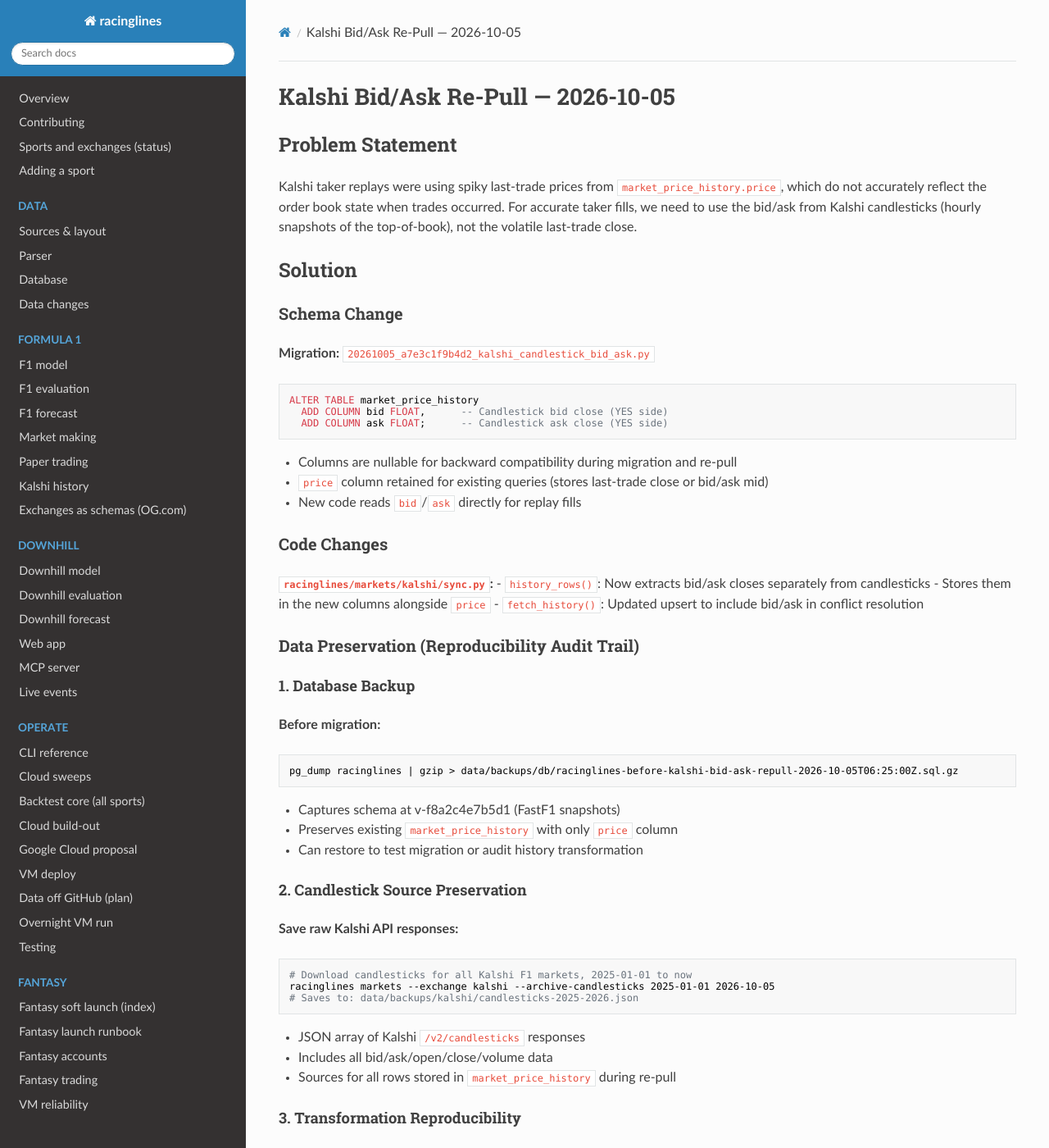
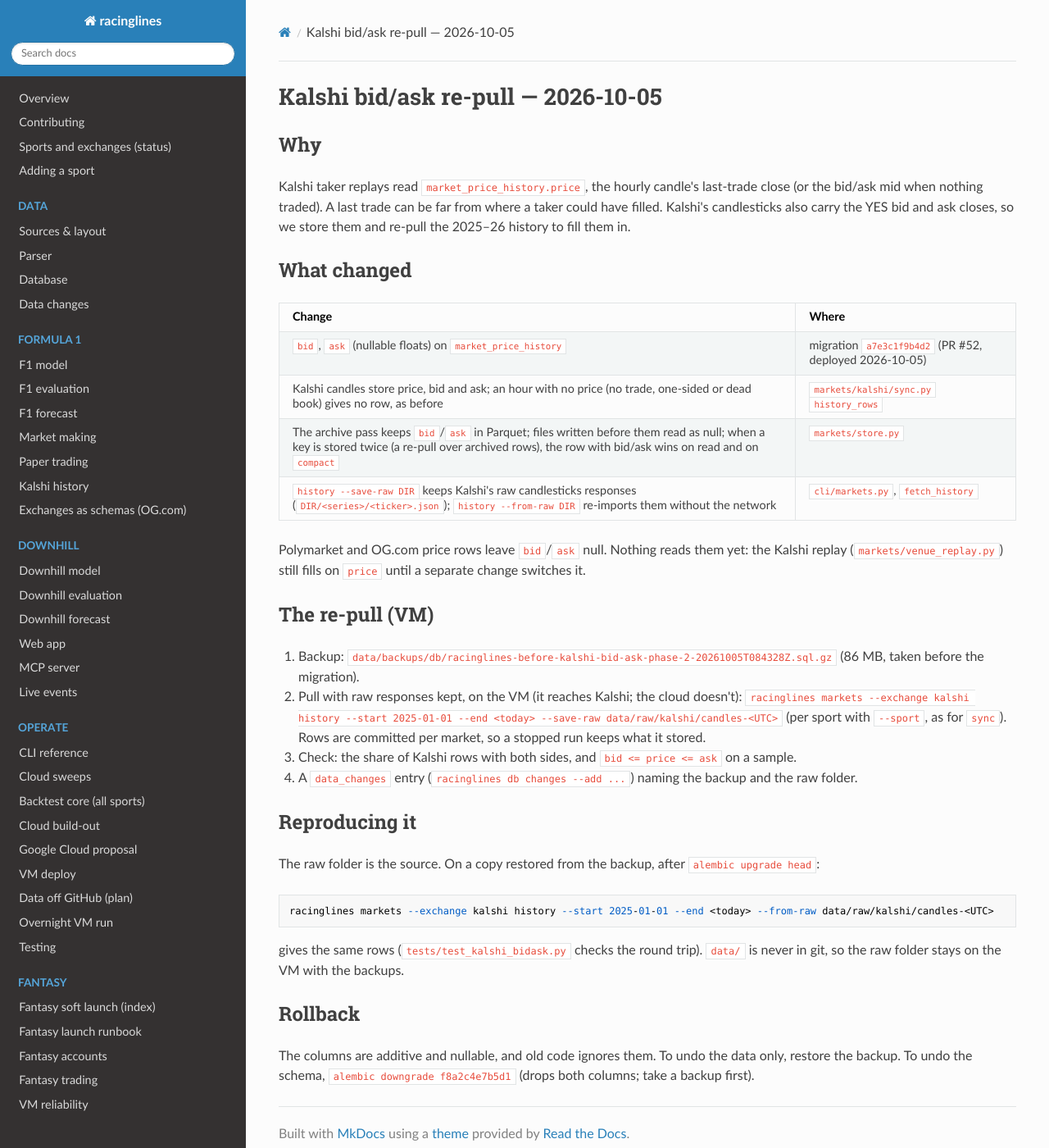
Before and after one commit to lalligagger/racinglines-public, an MkDocs documentation site: the page built from docs/data-changes/2026-10-05-kalshi-bid-ask-repull.md, in a window 1280 px wide and 1400 px high. Shown: the whole window at 82% size. Built offline with MkDocs 1.6.1, drawn with Linux system fonts in a browser that asks for light colours; nearby versions of some CDN libraries; some of the changed text lies outside the part shown.

Commit message:
[data] Kalshi bid/ask: safe history pull, kept through archive, raw save/re-import (#53)
* Phase 1: Kalshi bid/ask re-pull — migration, sync updates, reproducibility plan

- Add migration to create bid/ask columns in market_price_history
- Update history_rows() to extract and store candlestick bid/ask closes
- Update fetch_history() upsert to include bid/ask in conflict resolution
- Document transformation reproducibility approach with backup/archive plan
- Ready for Phase 2: deploy migration and re-pull 2025-26 history

This is money-adjacent (taker replay fills); Phase 2 requires owner approval.

* [data] Kalshi bid/ask: no NULL-price rows, keep bid/ask through the archive, raw candle save/re-import

One-sided candles gave price=None rows that broke the NOT NULL insert; the archive pass dropped bid/ask after 6 h.
history --save-raw/--from-raw keeps Kalshi's responses so the 2025-26 backfill can be re-derived offline. The test
database is built at the migration head instead of a stale pinned revision.

Co-Authored-By: Claude Opus 5.5 <noreply@anthropic.com>
Claude-Session: https://claude.ai/code/session_01VEKkb8vmfNSxRppiPLE3BK

---------

Co-authored-by: Claude <noreply@anthropic.com>

````diff
--- a/docs/data-changes/2026-10-05-kalshi-bid-ask-repull.md
+++ b/docs/data-changes/2026-10-05-kalshi-bid-ask-repull.md
@@ -1,106 +1,45 @@
-# Kalshi Bid/Ask Re-Pull — 2026-10-05
+# Kalshi bid/ask re-pull — 2026-10-05
 
-## Problem Statement
+## Why
 
-Kalshi taker replays were using spiky last-trade prices from `market_price_history.price`, which do not accurately reflect the order book state when trades occurred. For accurate taker fills, we need to use the bid/ask from Kalshi candlesticks (hourly snapshots of the top-of-book), not the volatile last-trade close.
+Kalshi taker replays read `market_price_history.price`, the hourly candle's last-trade close (or the bid/ask mid
+when nothing traded). A last trade can be far from where a taker could have filled. Kalshi's candlesticks also
+carry the YES bid and ask closes, so we store them and re-pull the 2025–26 history to fill them in.
 
-## Solution
+## What changed
 
-### Schema Change
+| Change | Where |
+|---|---|
+| `bid`, `ask` (nullable floats) on `market_price_history` | migration `a7e3c1f9b4d2` (PR #52, deployed 2026-10-05) |
+| Kalshi candles store price, bid and ask; an hour with no price (no trade, one-sided or dead book) gives no row, as before | `markets/kalshi/sync.py` `history_rows` |
+| The archive pass keeps `bid`/`ask` in Parquet; files written before them read as null; when a key is stored twice (a re-pull over archived rows), the row with bid/ask wins on read and on `compact` | `markets/store.py` |
+| `history --save-raw DIR` keeps Kalshi's raw candlesticks responses (`DIR/<series>/<ticker>.json`); `history --from-raw DIR` re-imports them without the network | `cli/markets.py`, `fetch_history` |
 
-**Migration:** `20261005_a7e3c1f9b4d2_kalshi_candlestick_bid_ask.py`
+Polymarket and OG.com price rows leave `bid`/`ask` null. Nothing reads them yet: the Kalshi replay
+(`markets/venue_replay.py`) still fills on `price` until a separate change switches it.
 
-```sql
-ALTER TABLE market_price_history
-  ADD COLUMN bid FLOAT,      -- Candlestick bid close (YES side)
-  ADD COLUMN ask FLOAT;      -- Candlestick ask close (YES side)
+## The re-pull (VM)
+
+1. Backup: `data/backups/db/racinglines-before-kalshi-bid-ask-phase-2-20261005T084328Z.sql.gz` (86 MB, taken
+   before the migration).
+2. Pull with raw responses kept, on the VM (it reaches Kalshi; the cloud doesn't):
+   `racinglines markets --exchange kalshi history --start 2025-01-01 --end <today> --save-raw data/raw/kalshi/candles-<UTC>`
+   (per sport with `--sport`, as for `sync`). Rows are committed per market, so a stopped run keeps what it stored.
+3. Check: the share of Kalshi rows with both sides, and `bid <= price <= ask` on a sample.
+4. A `data_changes` entry (`racinglines db changes --add ...`) naming the backup and the raw folder.
+
+## Reproducing it
+
+The raw folder is the source. On a copy restored from the backup, after `alembic upgrade head`:
+
+```
+racinglines markets --exchange kalshi history --start 2025-01-01 --end <today> --from-raw data/raw/kalshi/candles-<UTC>
 ```
 
-- Columns are nullable for backward compatibility during migration and re-pull
-- `price` column retained for existing queries (stores last-trade close or bid/ask mid)
-- New code reads `bid`/`ask` directly for replay fills
+gives the same rows (`tests/test_kalshi_bidask.py` checks the round trip). `data/` is never in git, so the raw folder
+stays on the VM with the backups.
 
-### Code Changes
+## Rollback
 
-**`racinglines/markets/kalshi/sync.py`:**
-- `history_rows()`: Now extracts bid/ask closes separately from candlesticks
-- Stores them in the new columns alongside `price`
-- `fetch_history()`: Updated upsert to include bid/ask in conflict resolution
-
-### Data Preservation (Reproducibility Audit Trail)
-
-#### 1. Database Backup
-
-**Before migration:**
-```bash
-pg_dump racinglines | gzip > data/backups/db/racinglines-before-kalshi-bid-ask-repull-2026-10-05T06:25:00Z.sql.gz
-```
-
-- Captures schema at v-f8a2c4e7b5d1 (FastF1 snapshots)
-- Preserves existing `market_price_history` with only `price` column
-- Can restore to test migration or audit history transformation
-
-#### 2. Candlestick Source Preservation
-
-**Save raw Kalshi API responses:**
-```bash
-# Download candlesticks for all Kalshi F1 markets, 2025-01-01 to now
-racinglines markets --exchange kalshi --archive-candlesticks 2025-01-01 2026-10-05
-# Saves to: data/backups/kalshi/candlesticks-2025-2026.json
-```
-
-- JSON array of Kalshi `/v2/candlesticks` responses
-- Includes all bid/ask/open/close/volume data
-- Sources for all rows stored in `market_price_history` during re-pull
-
-#### 3. Transformation Reproducibility
-
-**Commit:**
-- Migration file (versioned in `migrations/versions/`)
-- Updated sync.py code (commit hash)
-- This file (transformation log)
-
-**To re-derive identical data:**
-```bash
-# 1. Restore backup database
-pg_restore racinglines-before-kalshi-bid-ask-repull-2026-10-05T06:25:00Z.sql
-
-# 2. Apply migration
-alembic upgrade head
-
-# 3. Re-import candlesticks
-racinglines markets --exchange kalshi --reimport-candlesticks data/backups/kalshi/candlesticks-2025-2026.json
-
-# 4. Verify against live API (spot-check)
-```
-
-Output: identical `market_price_history` rows with bid/ask populated.
-
-## Scope
-
-**Markets affected:** All Kalshi F1/NASCAR/MotoGP/IndyCar markets
-
-**Data range:** Full history from inception through 2026-10-05
-
-**Rows affected:**
-- F1 2025-26: ~408k price history rows (bid/ask added)
-- NASCAR/MotoGP/IndyCar: Additional rows (if any)
-
-## Rollback Plan
-
-**If issues found during Phase 2:**
-```bash
-# Restore pre-migration database
-pg_restore racinglines-before-kalshi-bid-ask-repull-2026-10-05T06:25:00Z.sql
-# Code reverts to previous sync.py version
-```
-
-This is a **safe downgrade** because:
-1. No data is deleted, only columns added
-2. Existing `price` column remains intact
-3. Old queries continue to work
-4. Only new code paths (future replay updates) depend on bid/ask
-
-## Next Steps
-
-See `CLAUDE.md` section "Kalshi bid/ask re-pull automation" (roadmap reference and Phase 2-3 plan).
+The columns are additive and nullable, and old code ignores them. To undo the data only, restore the backup. To undo
+the schema, `alembic downgrade f8a2c4e7b5d1` (drops both columns; take a backup first).
````
Also changed, not shown: docs/cli.md (+2 -0 lines), 7 other files.
